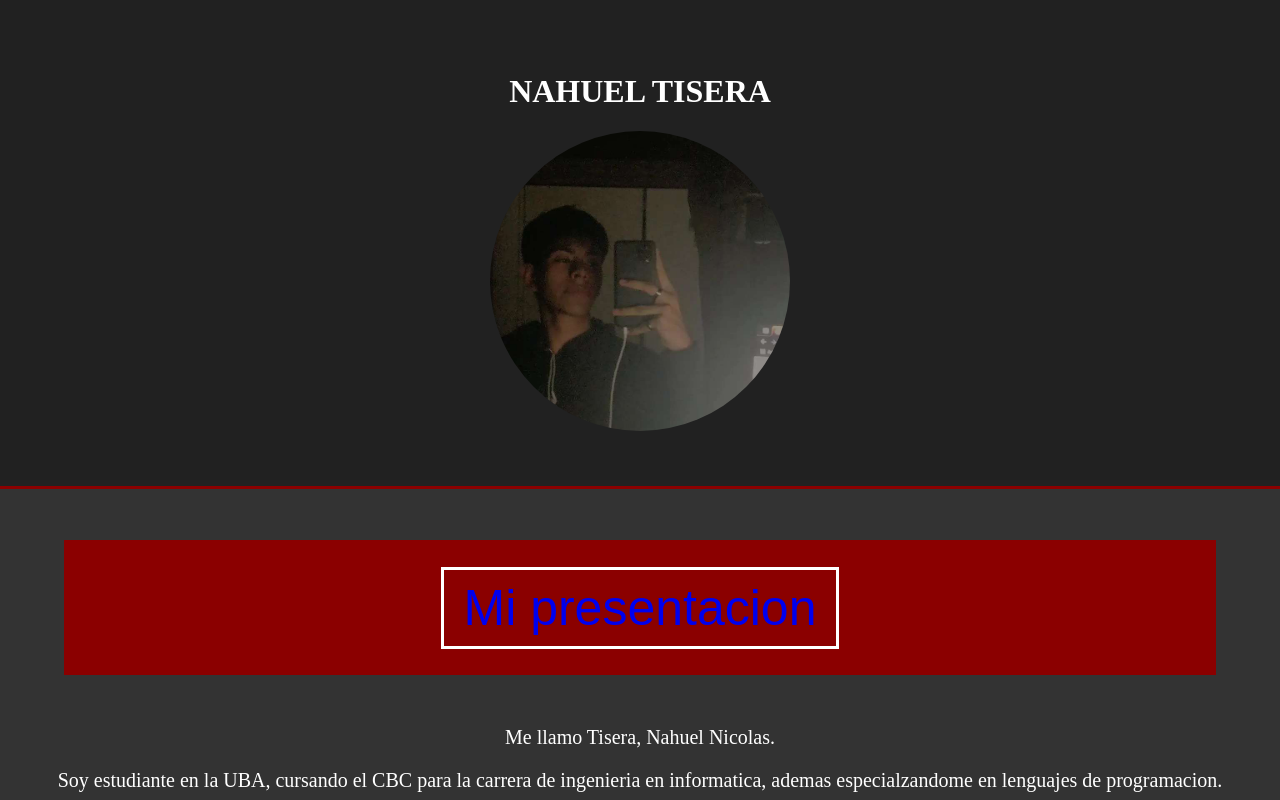
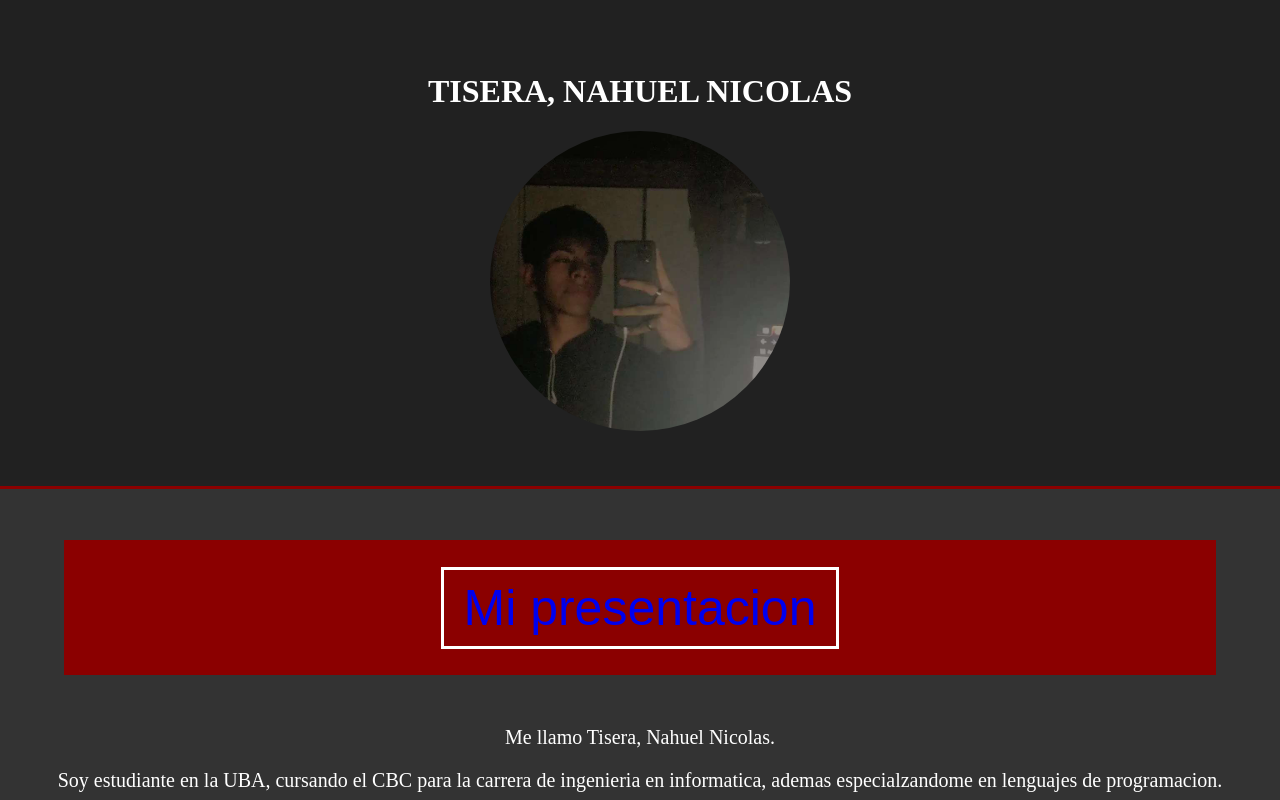
Before and after one commit to nxhuel/repositorio-labora, a plain HTML site: page seccion-3/index.html in a window 1280 px wide. Shown: the top 800 px of the page. Drawn offline with Linux system fonts and the light colour scheme.

Commit message:
Cambie el titulo

```diff
--- a/seccion-3/index.html
+++ b/seccion-3/index.html
@@ -13,7 +13,7 @@
     <main class="main">
 
         <header>
-            <h1>NAHUEL TISERA</h1>
+            <h1>TISERA, NAHUEL NICOLAS</h1>
             <img src="secciones/galeria/fotoperfil.jpg" alt="Tisera" class="imgredonda">
         </header>
 
```
